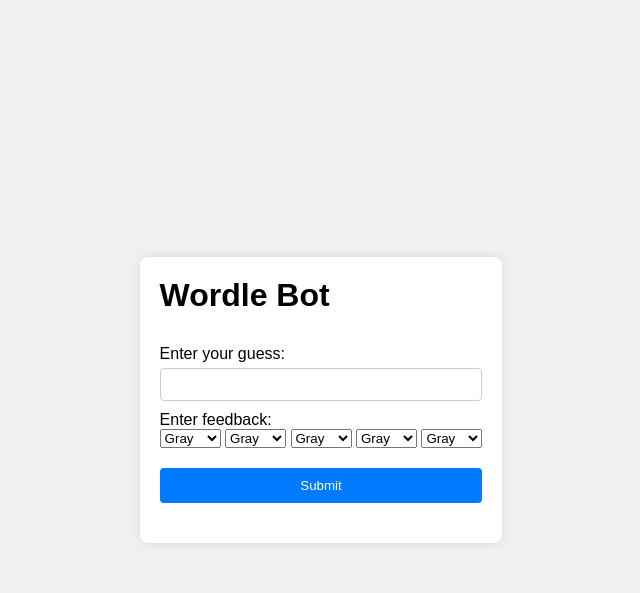
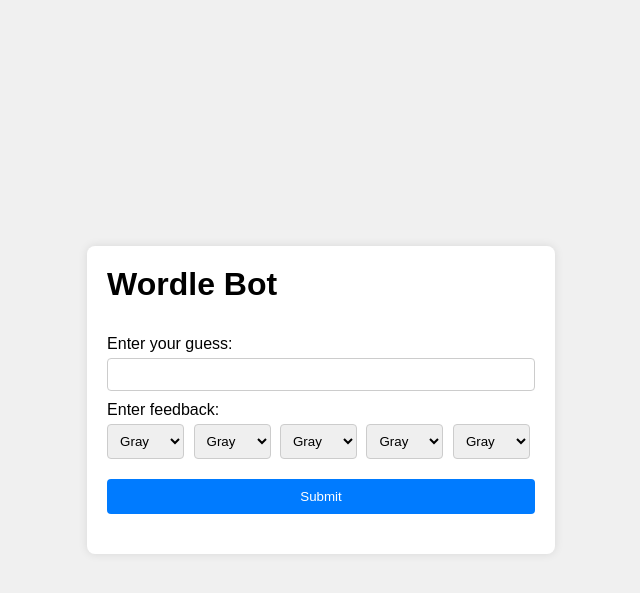
Before and after one commit to aayn-a/WordleBotApp, a Flask app: page / in a window 1280 px wide. Shown: the top 593 px of the page, without its empty margins (319-959 px from the left). Run offline with Flask 3, Linux system fonts and the light colour scheme.

Commit message:
Update styles.css

```diff
--- a/static/styles.css
+++ b/static/styles.css
@@ -36,6 +36,14 @@
     border-radius: 4px;
 }
 
+.feedback-dropdown {
+    padding: 8px;
+    margin-top: 5px;
+    border: 1px solid #ccc;
+    border-radius: 4px;
+    margin-right: 5px;
+}
+
 button {
     padding: 10px;
     margin-top: 20px;
@@ -58,6 +66,10 @@
 
 #guesses-container {
     margin-top: 20px;
+}
+
+#guess{
+    font-family: Arial, Helvetica, sans-serif;
 }
 
 .guess-row {
```
